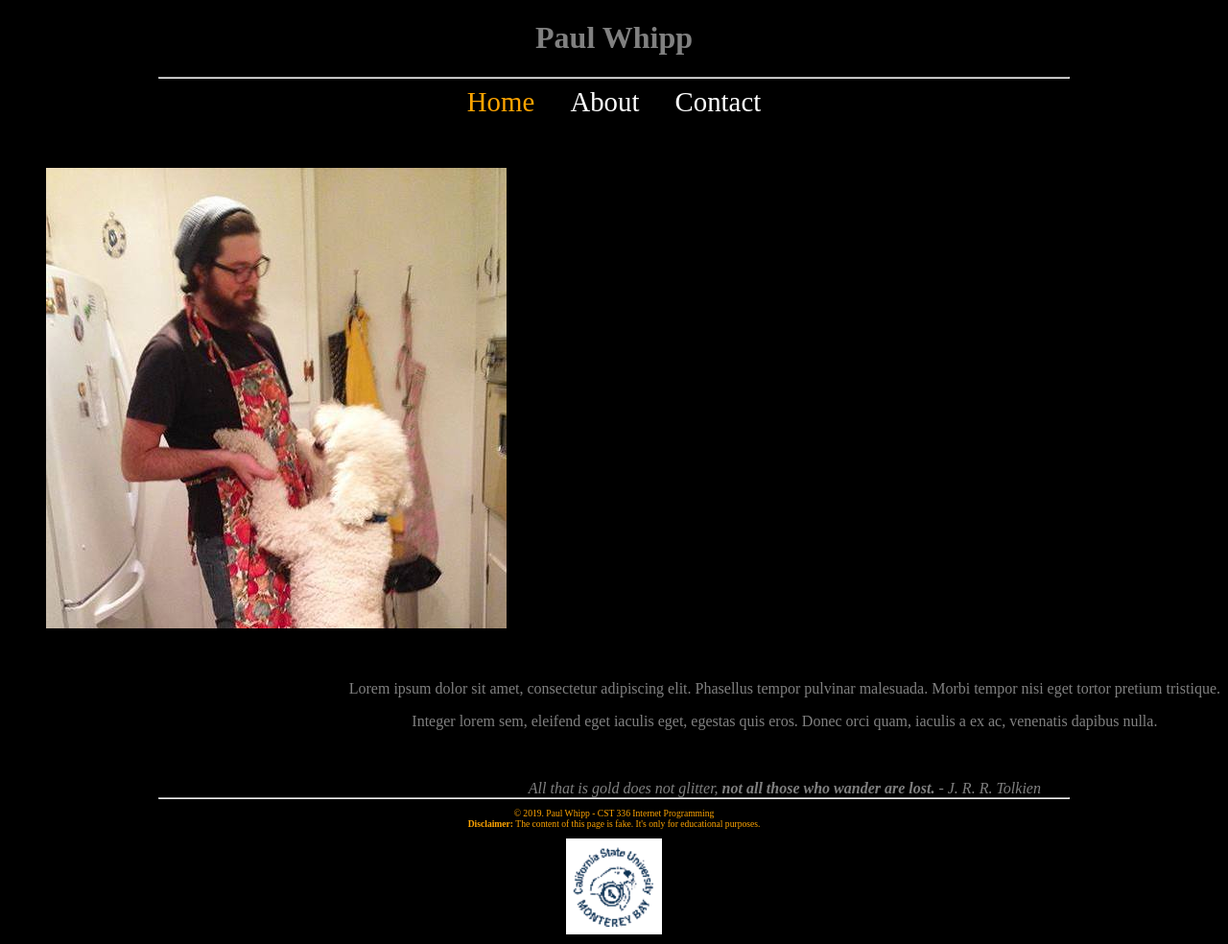
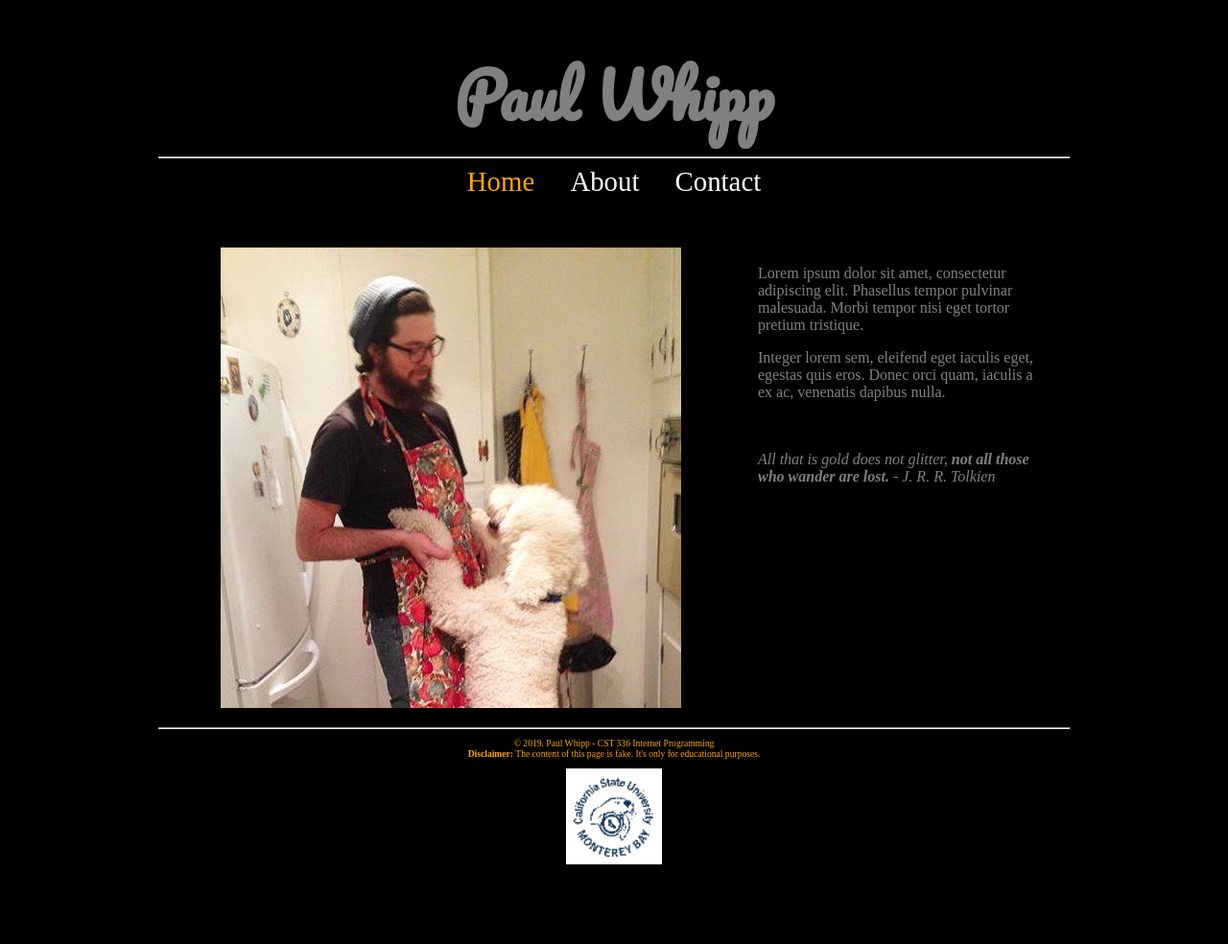
Before and after one commit to paul-here/cst336, a PHP site: page /labs/lab1/index.html in a window 1280 px wide. Shown: the whole page at 96% size. After the commit the page ends 901 px from the top, so only its background shows below. Run offline with PHP 8.4, Linux system fonts and the light colour scheme.

Commit message:
Tutorial Complete, testing...

```diff
--- a/labs/lab1/about.html
+++ b/labs/lab1/about.html
@@ -13,6 +13,7 @@ in html
       <meta charset="utf-8"/>
       <title>Lab 1: Personal Portfolio</title>
       <link rel="stylesheet" href="css/styles.css" type="text/css" />
+      <link href="https://fonts.googleapis.com/css?family=Pacifico" rel="stylesheet">
     </head>
 <!-- closing head -->
 
@@ -52,6 +53,7 @@ in html
                     <td>.2</td>
                 </tr>
             </table>
+            <br>
             <ul>
                 <li><span class="hobby">Dungeons & Dragons: </span>Nothing beats the crazy stories from a good campaign!</li>
                 <li><span class="hobby">Surfing: </span>At the expense of getting salty, you can go really fast!</li>
--- a/labs/lab1/contact.html
+++ b/labs/lab1/contact.html
@@ -13,6 +13,7 @@ in html
       <meta charset="utf-8"/>
       <title>Lab 1: Personal Portfolio</title>
       <link rel="stylesheet" href="css/styles.css" type="text/css" />
+      <link href="https://fonts.googleapis.com/css?family=Pacifico" rel="stylesheet">
     </head>
 <!-- closing head -->
 
@@ -29,7 +30,7 @@ in html
             <a href="contact.html" id="current"> Contact </a>
         </nav>
         <br><br>
-        <div id="content">
+        <div id="contact">
             <!-- Google form stuff goes here-->
             <iframe src="https://docs.google.com/forms/d/e/1FAIpQLSf3vejuO4fOD8Hpg5bAAykZ1IErTDqiHWjFW8MqKakw40twYQ/viewform" width="760" height="500">Loading...</iframe>
         </div>
--- a/labs/lab1/css/styles.css
+++ b/labs/lab1/css/styles.css
@@ -5,6 +5,17 @@ body {
 
 header, main, nav, footer {
     text-align: center;
+}
+
+main {
+    width: 900px;
+    margin: 0 auto;
+}
+
+h1 {
+    font-family: 'Pacifico', cursive;
+    font-size: 4em;
+    margin-bottom: 0px;
 }
 
 nav a { /*Anchors in the Nav*/
@@ -30,7 +41,14 @@ nav a:hover { /*pseudo class*/
 }
 
 #welcomeText {
+    text-align: left;
     float: right;
+    width: 300px;
+}
+
+#contact{
+    width: 760px;
+    margin:0 auto;
 }
 
 footer {
@@ -44,6 +62,7 @@ hr{
 }
 
 table {
+    width: 800px;
     margin: 0px auto;
 }
 
@@ -66,7 +85,8 @@ td strong {
 
 ul {
     text-align: left;
-    padding-left: 200px;
+    width: 500px;
+    margin: 0 auto;
 }
 
 .hobby {
--- a/labs/lab1/index.html
+++ b/labs/lab1/index.html
@@ -13,6 +13,7 @@ in html
       <meta charset="utf-8"/>
       <title>Lab 1: Personal Portfolio</title>
       <link rel="stylesheet" href="css/styles.css" type="text/css" />
+      <link href="https://fonts.googleapis.com/css?family=Pacifico" rel="stylesheet">
     </head>
 <!-- closing head -->
 
@@ -53,7 +54,7 @@ in html
                 <strong>Disclaimer:</strong> The content of this page is fake. It's only for educational purposes.
                 <br>
             </p>
-            <img src="../../img/round-csumb-logo-small.png" alt="csumb logo"/>  <!--Reletive Path-->
+            <img src="../../img/round-csumb-logo-small.png" alt="csumb logo"/>  <!--Relative Path-->
 
         </footer>
         <!-- closing footer -->
```
